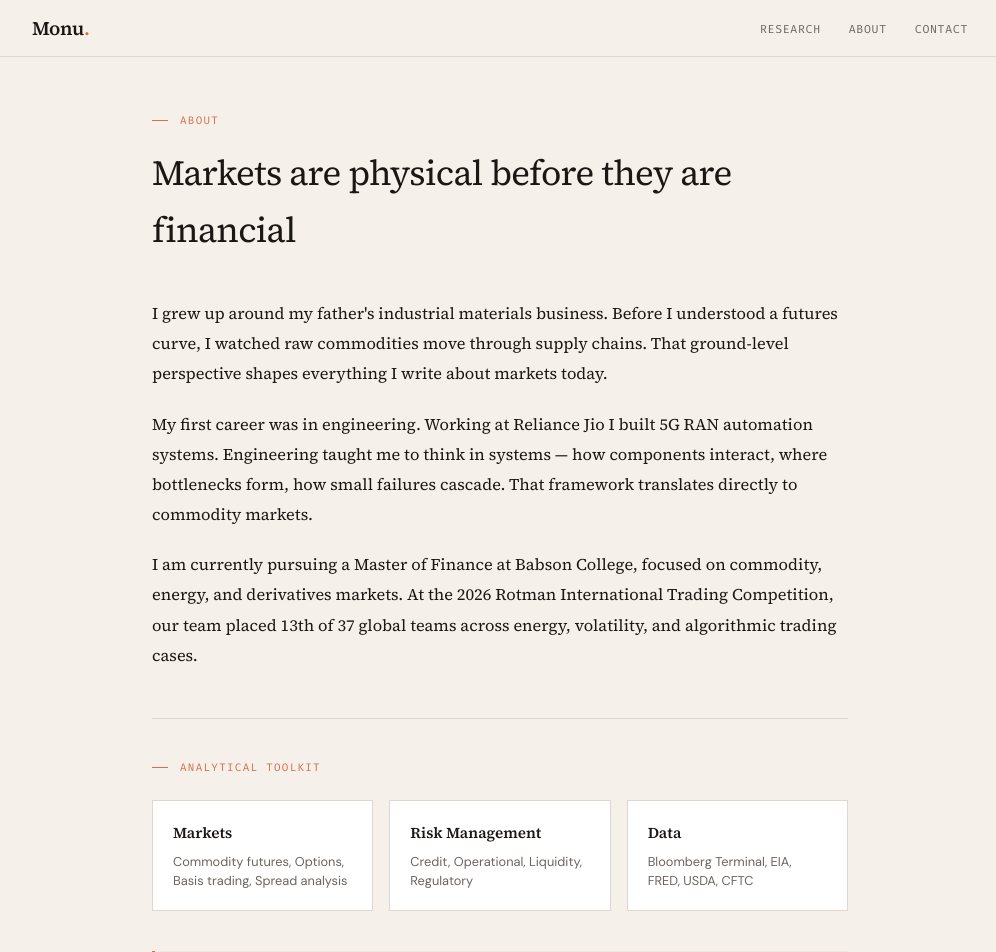
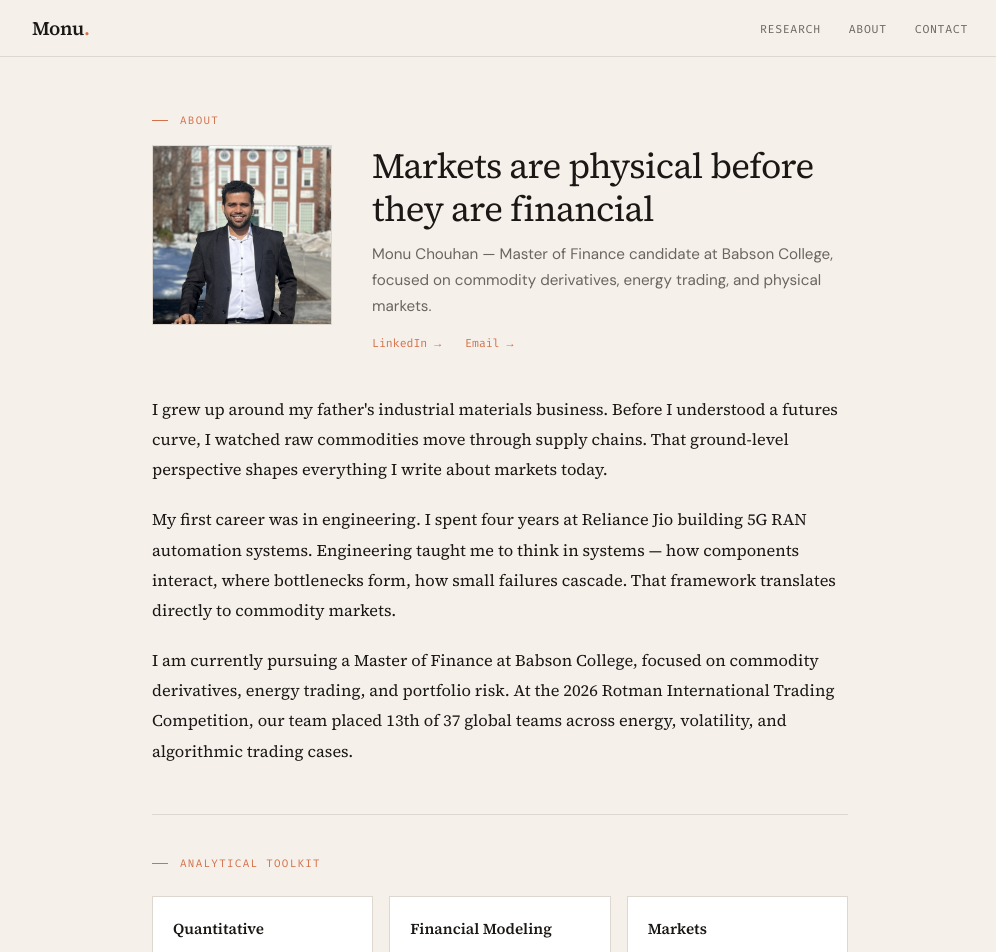
Before and after one commit to monoanalysis/monoanalysis-site, a Next.js app: page /about in a window 1280 px wide. Shown: the top 952 px of the page, without its empty margins (140-1136 px from the left). Built offline with nearby package versions, Linux system fonts and the light colour scheme.

Commit message:
Added headshot and LinkedIn share button

```diff
--- a/src/app/about/page.js
+++ b/src/app/about/page.js
@@ -2,12 +2,46 @@ export default function AboutPage() {
   return (
     <div className="container" style={{ maxWidth: '760px', margin: '0 auto' }}>
       <div className="section-label">About</div>
-      <h1 style={{
-        fontFamily: 'var(--serif)', fontSize: '2.2rem', fontWeight: 400,
-        letterSpacing: '-0.02em', marginBottom: '2.5rem'
+
+      {/* HEADSHOT + INTRO */}
+      <div style={{
+        display: 'flex', gap: '2.5rem', alignItems: 'flex-start',
+        marginBottom: '2.5rem', flexWrap: 'wrap'
       }}>
-        Markets are physical before they are financial
-      </h1>
+        <img
+          src="/headshot.jpg"
+          alt="Monu Chouhan"
+          style={{
+            width: '180px', height: '180px', objectFit: 'cover',
+            objectPosition: 'center top', border: '1px solid var(--border)',
+            flexShrink: 0
+          }}
+        />
+        <div style={{ flex: 1, minWidth: '280px' }}>
+          <h1 style={{
+            fontFamily: 'var(--serif)', fontSize: '2.2rem', fontWeight: 400,
+            letterSpacing: '-0.02em', marginBottom: '0.75rem', lineHeight: 1.2
+          }}>
+            Markets are physical before they are financial
+          </h1>
+          <p style={{
+            fontSize: '0.95rem', color: 'var(--ink-muted)', lineHeight: 1.7
+          }}>
+            Monu Chouhan — Master of Finance candidate at Babson College,
+            focused on commodity derivatives, energy trading, and physical markets.
+          </p>
+          <div style={{ display: 'flex', gap: '1.5rem', marginTop: '1rem' }}>
+            <a href="https://www.linkedin.com/in/monu-chouhan/" target="_blank" rel="noopener"
+              style={{ fontFamily: 'var(--mono)', fontSize: '0.72rem', color: 'var(--accent)' }}>
+              LinkedIn →
+            </a>
+            <a href="mailto:monuchouhan833@gmail.com"
+              style={{ fontFamily: 'var(--mono)', fontSize: '0.72rem', color: 'var(--accent)' }}>
+              Email →
+            </a>
+          </div>
+        </div>
+      </div>
 
       <div style={{ display: 'flex', flexDirection: 'column', gap: '1.25rem' }}>
         <p style={{ fontFamily: 'var(--serif)', fontSize: '1.02rem', lineHeight: 1.85 }}>
@@ -17,14 +51,14 @@ export default function AboutPage() {
           markets today.
         </p>
         <p style={{ fontFamily: 'var(--serif)', fontSize: '1.02rem', lineHeight: 1.85 }}>
-          My first career was in engineering. Working at Reliance Jio I
-          built 5G RAN automation systems. Engineering taught me to think in
+          My first career was in engineering. I spent four years at Reliance Jio
+          building 5G RAN automation systems. Engineering taught me to think in
           systems — how components interact, where bottlenecks form, how small
           failures cascade. That framework translates directly to commodity markets.
         </p>
         <p style={{ fontFamily: 'var(--serif)', fontSize: '1.02rem', lineHeight: 1.85 }}>
           I am currently pursuing a Master of Finance at Babson College, focused on
-          commodity, energy, and derivatives markets. At the 2026
+          commodity derivatives, energy trading, and portfolio risk. At the 2026
           Rotman International Trading Competition, our team placed 13th of 37
           global teams across energy, volatility, and algorithmic trading cases.
         </p>
@@ -35,9 +69,10 @@ export default function AboutPage() {
         <div className="section-label">Analytical Toolkit</div>
         <div className="skills-grid">
           {[
+            { title: 'Quantitative', items: 'Python, NumPy, Pandas, Statsmodels, Matplotlib' },
+            { title: 'Financial Modeling', items: 'Derivatives pricing, BSM, Greeks, Duration/Convexity' },
             { title: 'Markets', items: 'Commodity futures, Options, Basis trading, Spread analysis' },
-            { title: 'Risk Management', items: 'Credit, Operational, Liquidity, Regulatory'},
-            { title: 'Data', items: 'Bloomberg Terminal, EIA, FRED, USDA, CFTC' },
+            { title: 'Data', items: 'Bloomberg Terminal, EIA data, USDA WASDE, AIS vessel tracking' },
           ].map((s, i) => (
             <div className="skill-card" key={i}>
               <h4>{s.title}</h4>
@@ -46,16 +81,15 @@ export default function AboutPage() {
           ))}
         </div>
       </div>
-    {/*
+
       {/* CAREER FOCUS */}
       <div className="credential-box" style={{ marginTop: '2.5rem' }}>
         <p>
-          <strong>Focus:</strong> Commodity and energy markets — trading,
-          risk management, and derivatives products. This site is where I publish
+          <strong>Career focus:</strong> Commodity and energy markets — trading,
+          risk management, and structured products. This site is where I publish
           independent research that reflects how I think about these markets.
         </p>
       </div>
-
     </div>
   );
 }
--- a/src/app/reports/[slug]/page.js
+++ b/src/app/reports/[slug]/page.js
@@ -1,6 +1,7 @@
 import { getAllReportSlugs, getReportBySlug } from '@/lib/reports';
 import Link from 'next/link';
 import PdfButton from '@/components/PdfButton';
+import LinkedInShareButton from '@/components/LinkedInShareButton';
 
 // Generate static paths for all reports
 export async function generateStaticParams() {
@@ -48,8 +49,9 @@ export default async function ReportPage({ params }) {
           <span>Monu</span>
           <span>8 min read</span>
         </div>
-        <div className="no-print">
+        <div className="no-print" style={{ display: 'flex', gap: '0.5rem', flexWrap: 'wrap' }}>
           <PdfButton />
+          <LinkedInShareButton />
         </div>
       </div>
 
```
Also changed, not shown: src/components/LinkedInShareButton.js (added, +40 -0 lines), public/headshot.jpg (added).
